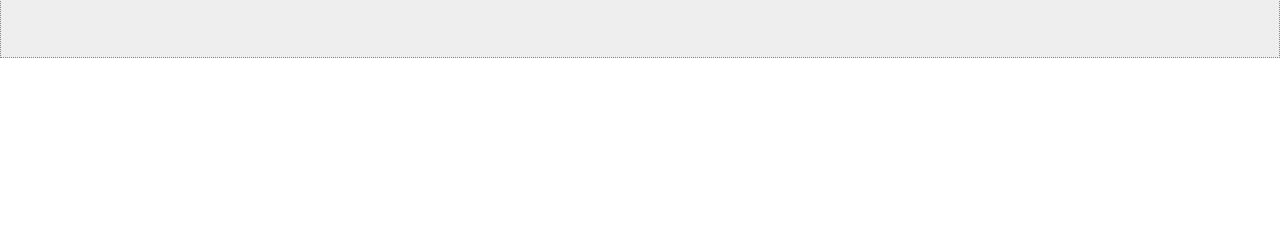
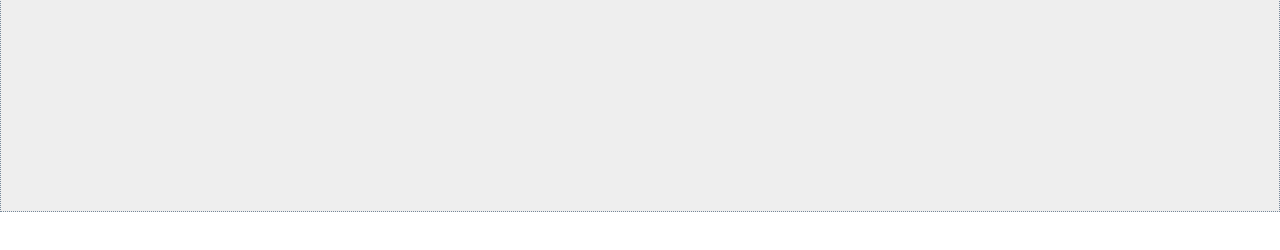
Before and after one commit to nicferrier/elpad, a plain HTML site: page template.html in a window 1280 px wide. Shown: the part 224-474 px from the top of the page. Drawn offline with Linux system fonts and the light colour scheme; files that its build step writes are made by us from their sources; files whose address does not match are found by name.

Commit message:
make sure we pad the footer

```diff
--- a/style.css
+++ b/style.css
@@ -21,9 +21,7 @@ body {
 footer {
     background-color: #eeeeee;
     border: dotted thin LightSlateGrey;
-    clear: both;
-    padding: 1em, 1em, 10em;
-    margin: 1em, 1em;
+    padding: 1em 1em 10em;
 }
 
 .copyright {
```
